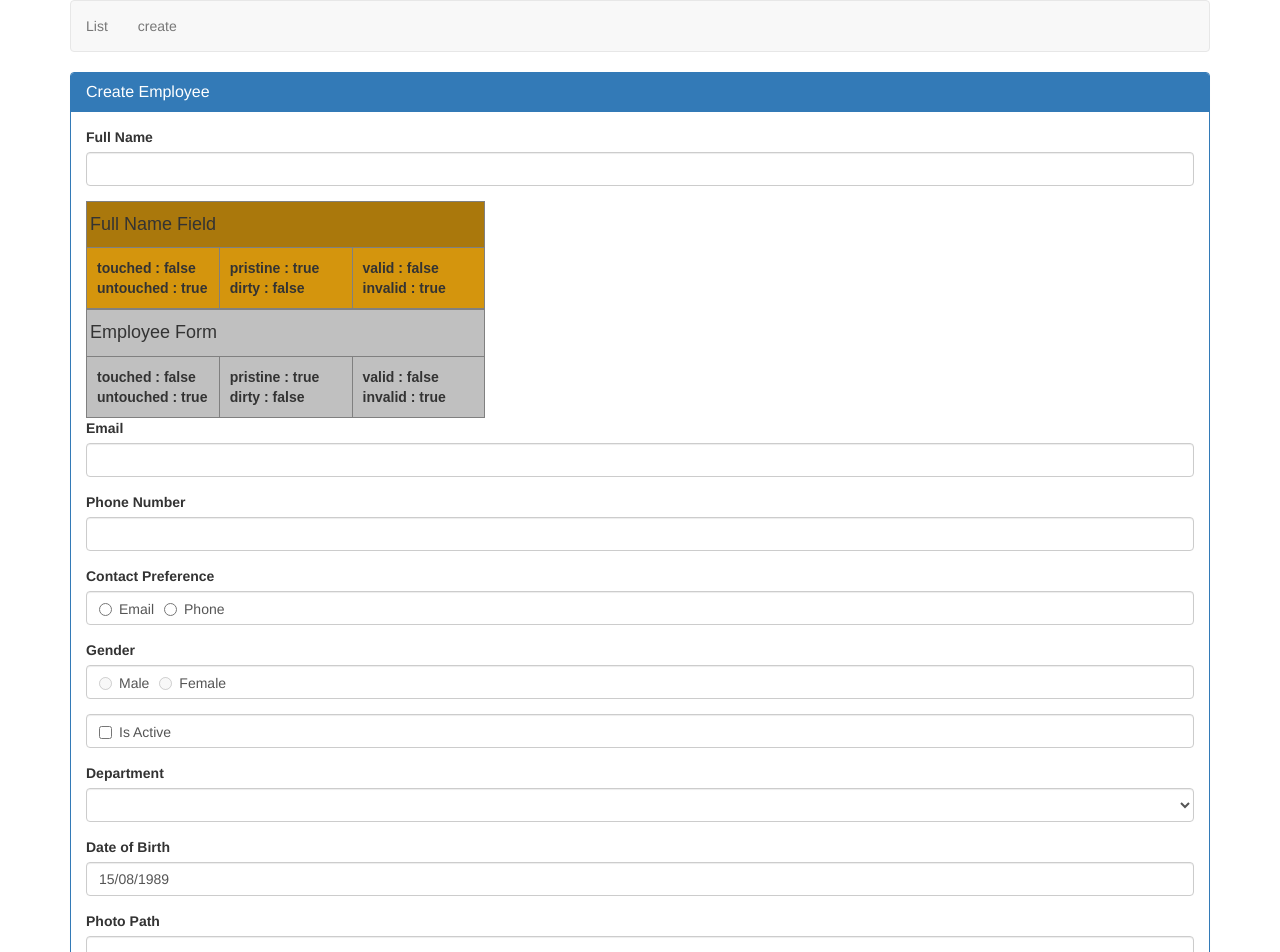
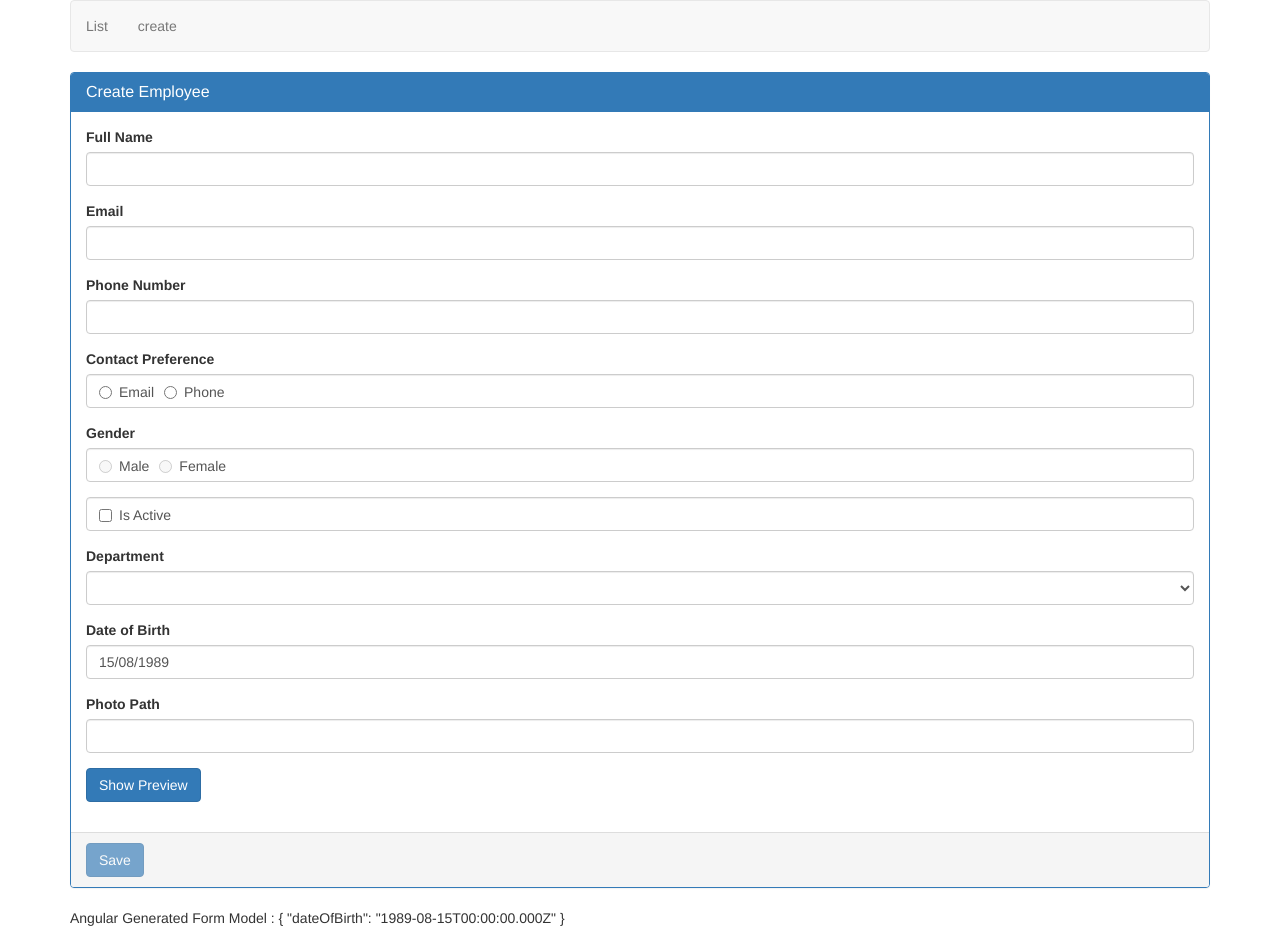
Before and after one commit to gitSEND/angular-crud-2019, an Angular app: page /create in a window 1280 px wide. Shown: the top 952 px of the page. After the commit the page ends 928 px from the top, so only its background shows below. Built offline with nearby package versions, Linux system fonts and the light colour scheme.

Commit message:
Displaying angular form validation error messages

```diff
--- a/src/app/employees/create-employee.component.html
+++ b/src/app/employees/create-employee.component.html
@@ -5,13 +5,16 @@
         </div>
         <div class="panel-body">
 
-            <div class="form-group">
+            <div class="form-group" [class.has-error]="fullNameControl.invalid && fullNameControl.touched"
+                [class.has-success]="fullNameControl.valid">
                 <label for="fullName">Full Name</label>
                 <input required id="fullName" type="text" class="form-control" name="fullName" [(ngModel)]="fullName"
                     #fullNameControl="ngModel">
+                <span class="help-block" *ngIf="fullNameControl.invalid && fullNameControl.touched">Full Name is
+                    required</span>
             </div>
 
-            <table border=1 style="border-collapse:collapse; font-family:Arial; table-layout: fixed">
+            <!-- <table border=1 style="border-collapse:collapse; font-family:Arial; table-layout: fixed">
                 <tr style="background-color:rgb(170, 120, 12); font-weight: bold">
                     <td colspan="3" style="padding:3px; white-space:nowrap; width:100%">
                         <h4>Full Name Field</h4>
@@ -53,7 +56,7 @@
                         <div>invalid : {{ employeeForm.invalid }}</div>
                     </td>
                 </tr>
-            </table>
+            </table> -->
 
 
             <div class="form-group">
@@ -133,7 +136,7 @@
         </div>
 
         <div class="panel-footer">
-            <button class="btn btn-primary" type="submit">Save</button>
+            <button class="btn btn-primary" type="submit" [disabled]="employeeForm.invalid">Save</button>
         </div>
     </div>
 </form>
```
